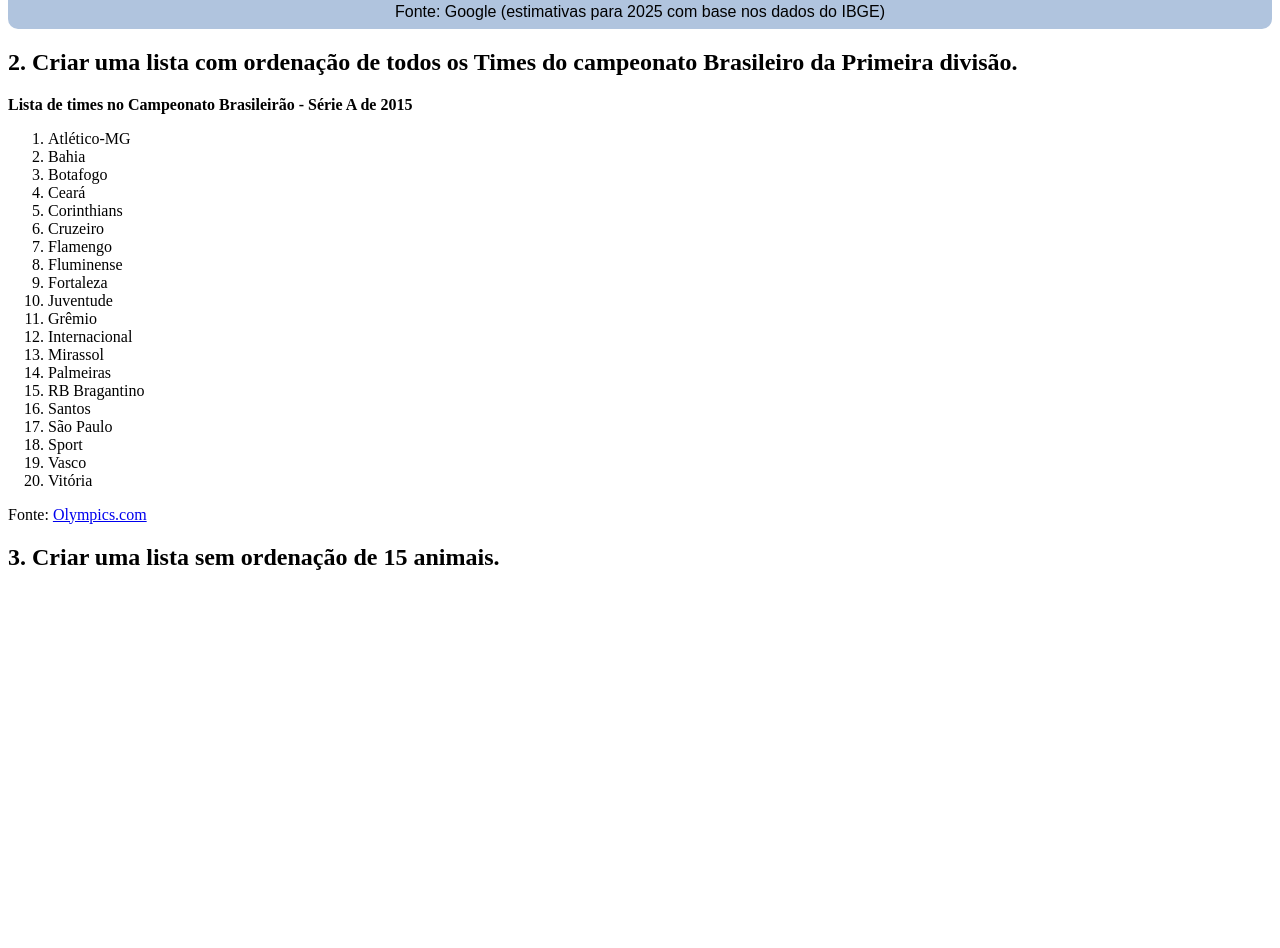
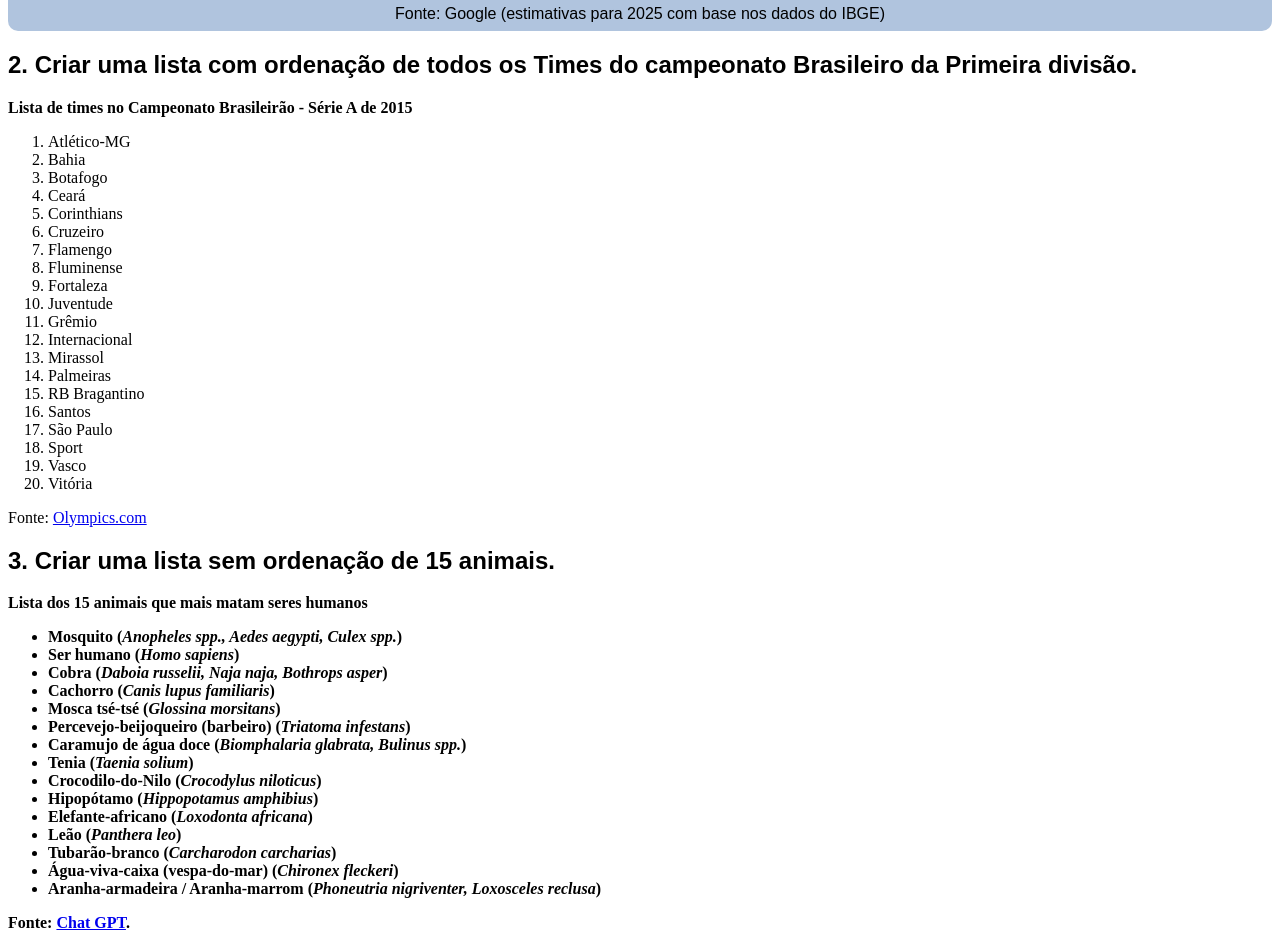
Before and after one commit to lion-oxe/tabela, a plain HTML site: page atividade4.html in a window 1280 px wide. Shown: the part 1111-2059 px from the top of the page. Before the commit the page ends 1701 px from the top, so only its background shows below. Drawn offline with Linux system fonts and the light colour scheme.

Commit message:
lista não ordenada, fonte e tamanho e letra de títulos

```diff
--- a/atividade4.html
+++ b/atividade4.html
@@ -7,9 +7,9 @@
 </head>
 <body>
 
-<h1>Atividade 4 - Aluno: Leonardo Farias Pessoa Tenório</h1>
+<h1 style="font-family:Arial; font-size:20">Atividade 4 - Aluno: Leonardo Farias Pessoa Tenório</h1>
 
-<h2>1. Criar uma tabela com html onde exiba as Unidades da Federação do
+<h2 style="font-family:Arial; font-size:16">1. Criar uma tabela com html onde exiba as Unidades da Federação do
 Brasil (UF) todas, com suas respectivas capitais e população.</h2>
 <p>
 <table border="0" cellpadding="8" cellspacing="0" width="100%" align="center" style="border-collapse:collapse; border-radius:10px; overflow: hidden; text-align: center; font-family: Arial; font-size:14">
@@ -163,10 +163,10 @@ Brasil (UF) todas, com suas respectivas capitais e população.</h2>
 
 </p>
 
-<h2>2. Criar uma lista com ordenação de todos os Times do campeonato
+<h2 style="font-family:Arial; font-size:16">2. Criar uma lista com ordenação de todos os Times do campeonato
 Brasileiro da Primeira divisão.</h2>
 
-<p><strong>Lista de times no Campeonato Brasileirão - Série A de 2015</strong></p>
+<p><b>Lista de times no Campeonato Brasileirão - Série A de 2015</b></p>
 <ol>
 	<li>Atlético-MG</li>
 	<li>Bahia</li>
@@ -191,7 +191,27 @@ Brasileiro da Primeira divisão.</h2>
 </ol>
 <p>Fonte: <a href="https://www.olympics.com/pt/noticias/brasileirao-serie-a-2025-times-competicao" title="Fonte" target="blank">Olympics.com</a></p>
 
-<h2>3. Criar uma lista sem ordenação de 15 animais.</h2>
+<h2 style="font-family:Arial; font-size:16">3. Criar uma lista sem ordenação de 15 animais.</h2>
+
+<p><b>Lista dos 15 animais que mais matam seres humanos<b></p>
+<ul>
+  <li>Mosquito (<i>Anopheles spp., Aedes aegypti, Culex spp.</i>)</li>
+  <li>Ser humano (<i>Homo sapiens</i>)</li>
+  <li>Cobra (<i>Daboia russelii, Naja naja, Bothrops asper</i>)</li>
+  <li>Cachorro (<i>Canis lupus familiaris</i>)</li>
+  <li>Mosca tsé-tsé (<i>Glossina morsitans</i>)</li>
+  <li>Percevejo-beijoqueiro (barbeiro) (<i>Triatoma infestans</i>)</li>
+  <li>Caramujo de água doce (<i>Biomphalaria glabrata, Bulinus spp.</i>)</li>
+  <li>Tenia (<i>Taenia solium</i>)</li>
+  <li>Crocodilo-do-Nilo (<i>Crocodylus niloticus</i>)</li>
+  <li>Hipopótamo (<i>Hippopotamus amphibius</i>)</li>
+  <li>Elefante-africano (<i>Loxodonta africana</i>)</li>
+  <li>Leão (<i>Panthera leo</i>)</li>
+  <li>Tubarão-branco (<i>Carcharodon carcharias</i>)</li>
+  <li>Água-viva-caixa (vespa-do-mar) (<i>Chironex fleckeri</i>)</li>
+  <li>Aranha-armadeira / Aranha-marrom (<i>Phoneutria nigriventer, Loxosceles reclusa</i>)</li>
+</ul>
+<p>Fonte: <a href="https://www.chatgpt.com" target="blank" title="Fonte">Chat GPT</a>.</p>
 
 </body>
 </html>
```
